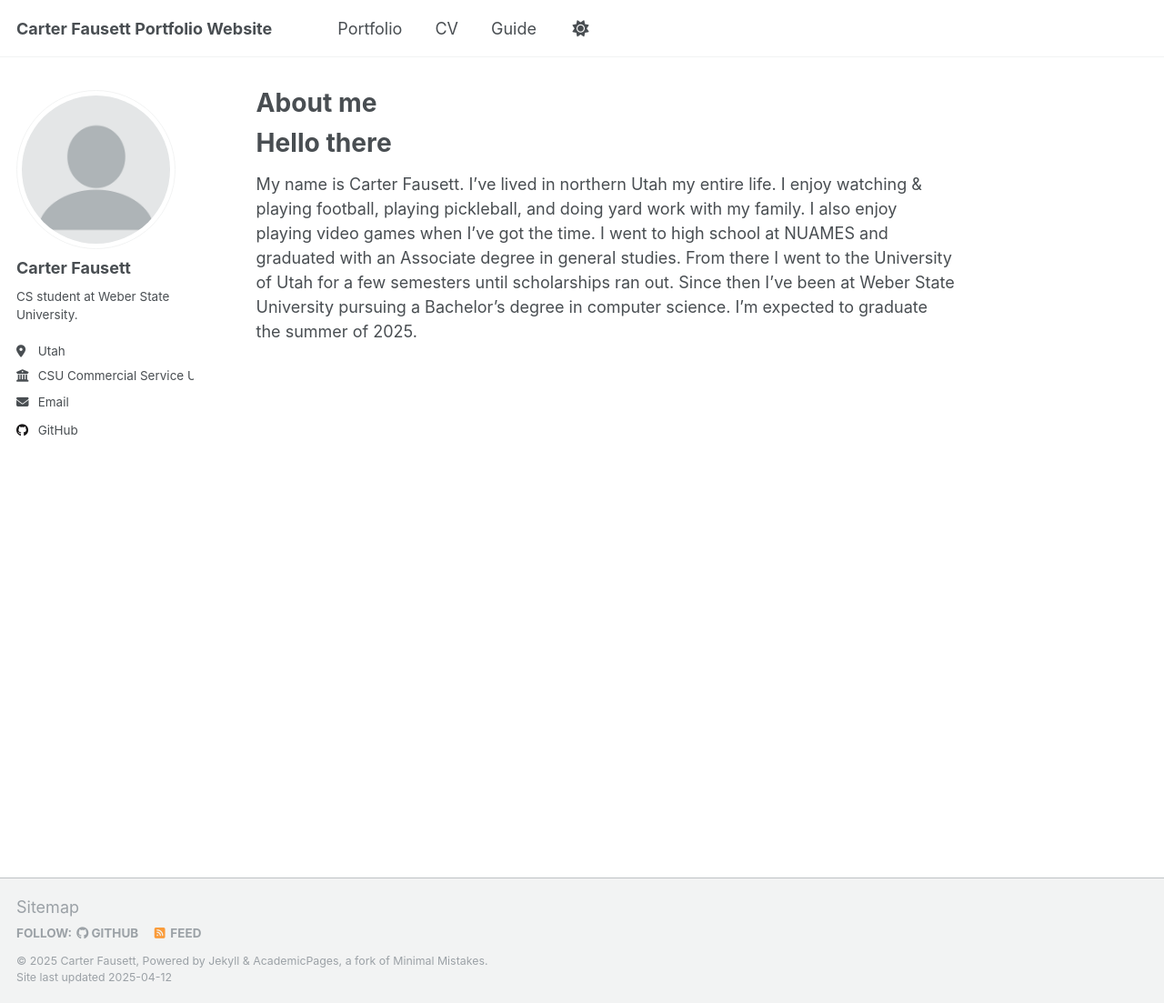
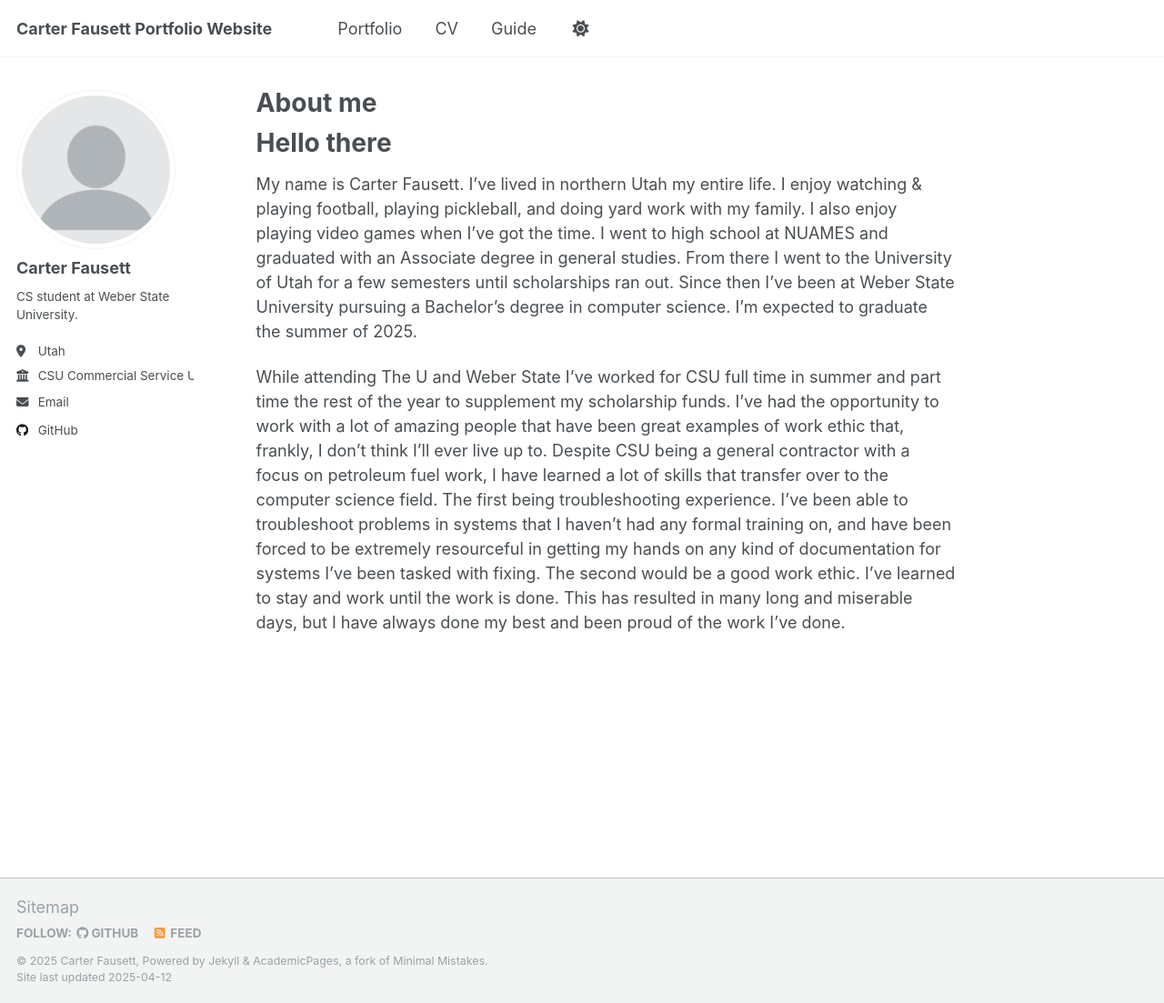
Before and after one commit to CarterFausett/CarterFausett.github.io, a Jekyll site: the page built from _pages/about.md, in a window 1280 px wide and 1103 px high. Shown: the whole window at 91% size. Built offline with Jekyll 4.4.1, drawn with Linux system fonts in a browser that asks for light colours.

Commit message:
Update about.md

```diff
--- a/_pages/about.md
+++ b/_pages/about.md
@@ -12,3 +12,5 @@ Hello there
 
 My name is Carter Fausett. I've lived in northern Utah my entire life. I enjoy watching & playing football, playing pickleball, and doing yard work with my family. I also enjoy playing video games when I've got the time.
 I went to high school at NUAMES and graduated with an Associate degree in general studies. From there I went to the University of Utah for a few semesters until scholarships ran out. Since then I've been at Weber State University pursuing a Bachelor's degree in computer science. I'm expected to graduate the summer of 2025.
+
+While attending The U and Weber State I've worked for CSU full time in summer and part time the rest of the year to supplement my scholarship funds. I've had the opportunity to work with a lot of amazing people that have been great examples of work ethic that, frankly, I don't think I'll ever live up to. Despite CSU being a general contractor with a focus on petroleum fuel work, I have learned a lot of skills that transfer over to the computer science field. The first being troubleshooting experience. I've been able to troubleshoot problems in systems that I haven't had any formal training on, and have been forced to be extremely resourceful in getting my hands on any kind of documentation for systems I've been tasked with fixing. The second would be a good work ethic. I've learned to stay and work until the work is done. This has resulted in many long and miserable days, but I have always done my best and been proud of the work I've done.
```
